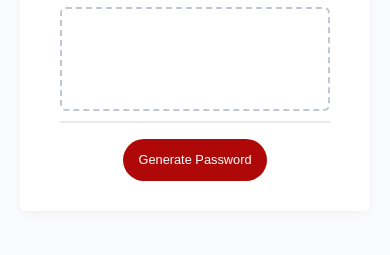
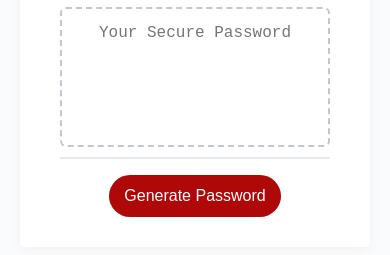
Before and after one commit to sasterck/you-shall-not-pass, a plain HTML site: page index.html in a window 390 px wide. Shown: the part 309-564 px from the top of the page. Drawn offline with Linux system fonts and the light colour scheme.

Commit message:
max width updates

```diff
--- a/assets/style.css
+++ b/assets/style.css
@@ -132,8 +132,8 @@ button[disabled] {
   }
 }
 
-@media (max-width: 500px) {
+@media (max-width: 360px) {
   .btn {
-    font-size: 0.8rem;
+    font-size: 0.5rem;
   }
 }
--- a/index.html
+++ b/index.html
@@ -18,18 +18,18 @@
           <h2>Generate a Password</h2>
         </div>
         <div class="card-body">
-          <p
+          <textarea
             readonly
             id="password"
             placeholder="Your Secure Password"
             aria-label="Generated Password"
-          ></p>
+          ></textarea>
         </div>
         <div class="card-footer">
           <button id="generate" class="btn">Generate Password</button>
         </div>
       </div>
     </div>
-    <script src="script.js"></script>
+    <script src="/script.js"></script>
   </body>
 </html>
```
